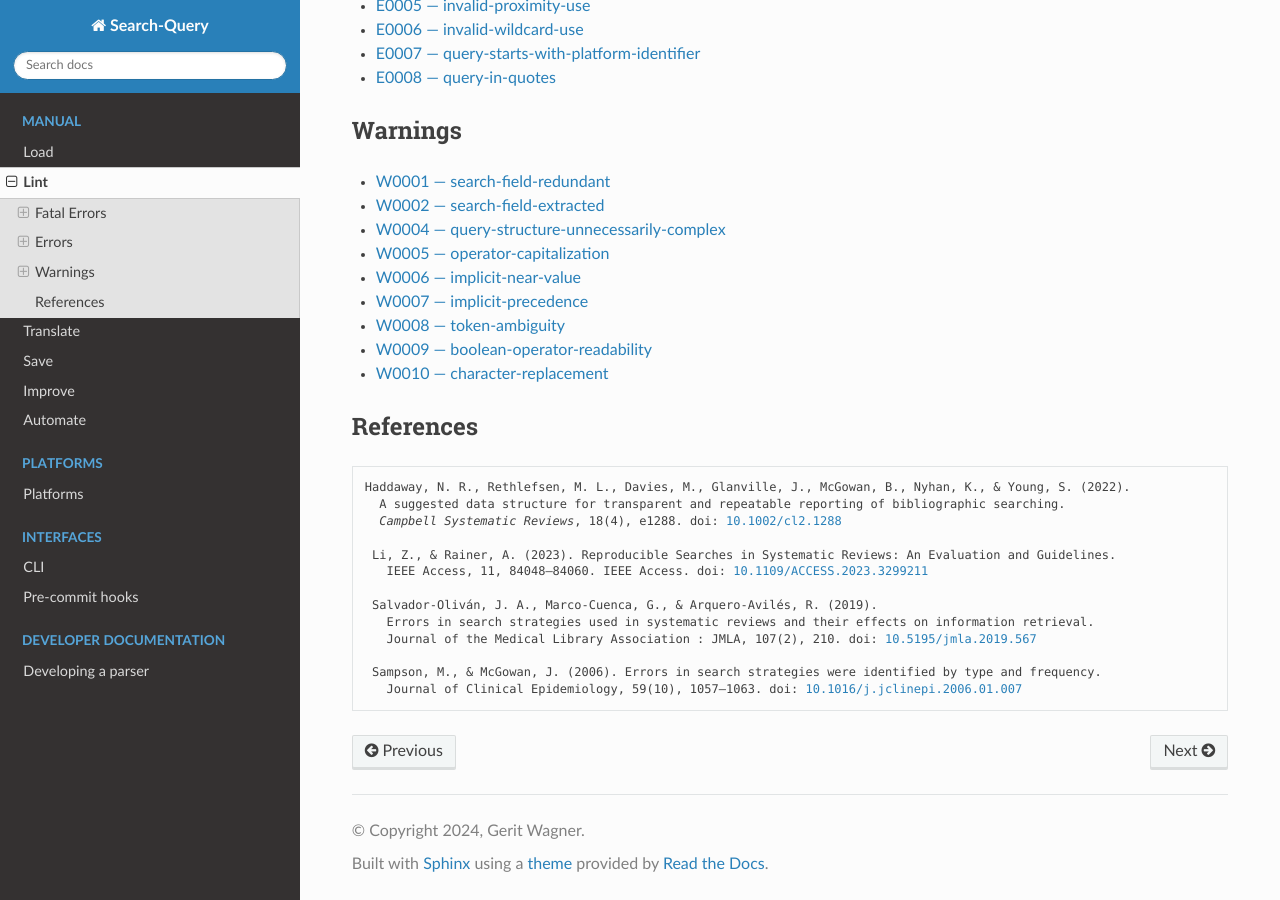
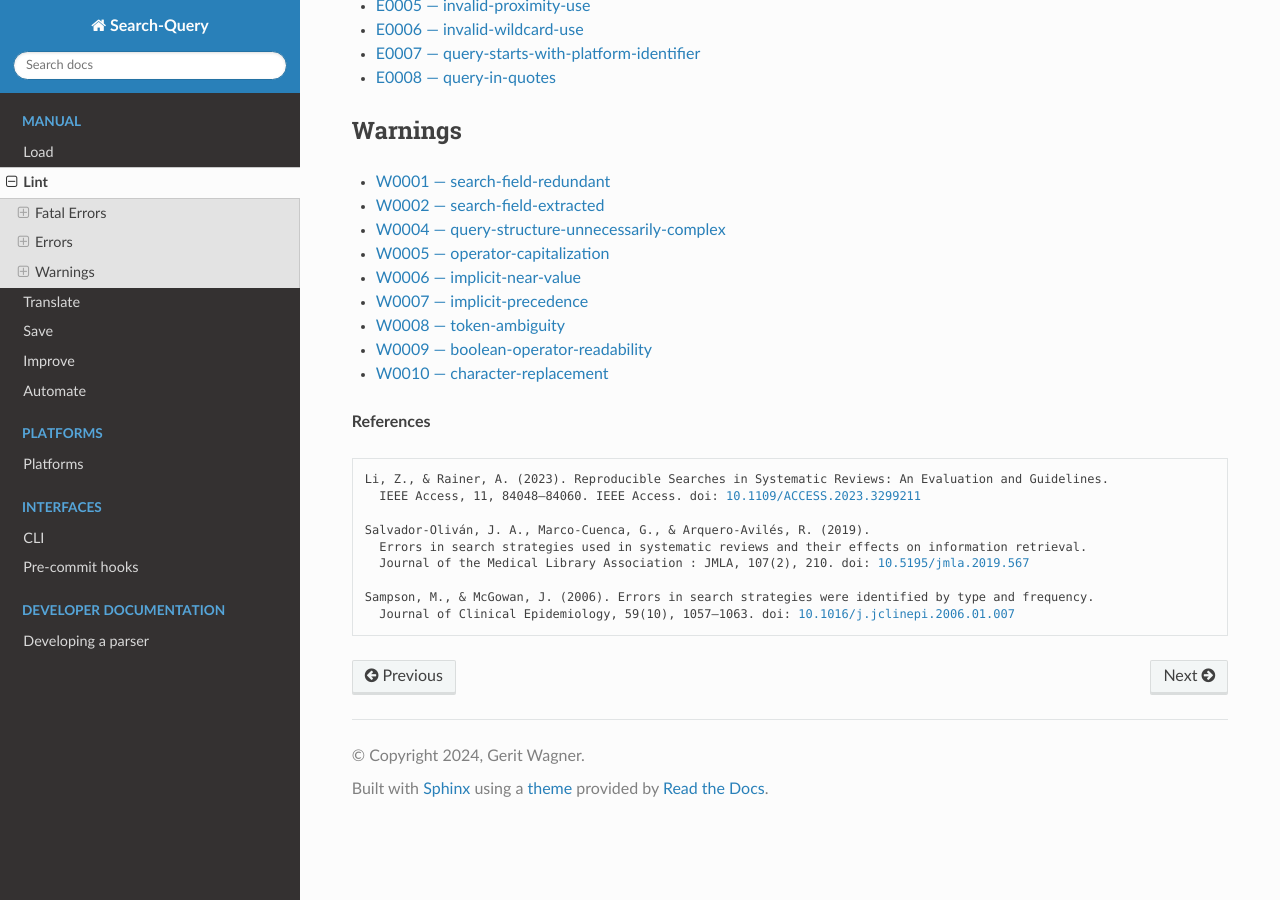
Before and after one commit to CoLRev-Environment/search-query, a Sphinx documentation site: the page built from docs/source/lint/index.rst, in a window 1280 px wide and 900 px high, scrolled down 1117 px. Built offline with Sphinx 7.4.7 and the Read the Docs theme 3.1.0, drawn with Linux system fonts in a browser that asks for light colours.

Commit message:
update docs

```diff
--- a/docs/source/lint/index.rst
+++ b/docs/source/lint/index.rst
@@ -19,14 +19,9 @@ These checks help to prevent errors—an important step given that previous stud
 
 .. include:: errors_index.rst
 
-References
-----------------
+**References**
 
 .. parsed-literal::
-
-   Haddaway, N. R., Rethlefsen, M. L., Davies, M., Glanville, J., McGowan, B., Nyhan, K., & Young, S. (2022).
-     A suggested data structure for transparent and repeatable reporting of bibliographic searching.
-     *Campbell Systematic Reviews*, 18(4), e1288. doi: `10.1002/cl2.1288 <https://onlinelibrary.wiley.com/doi/full/10.1002/cl2.1288>`_
 
     Li, Z., & Rainer, A. (2023). Reproducible Searches in Systematic Reviews: An Evaluation and Guidelines.
       IEEE Access, 11, 84048–84060. IEEE Access. doi: `10.1109/ACCESS.2023.3299211 <https://doi.org/10.1109/ACCESS.2023.3299211>`_
```
Also changed, not shown: docs/source/index.rst (+33 -16 lines), docs/source/_static/search_query_logo.svg (added), docs/source/presenatation.png (added).
